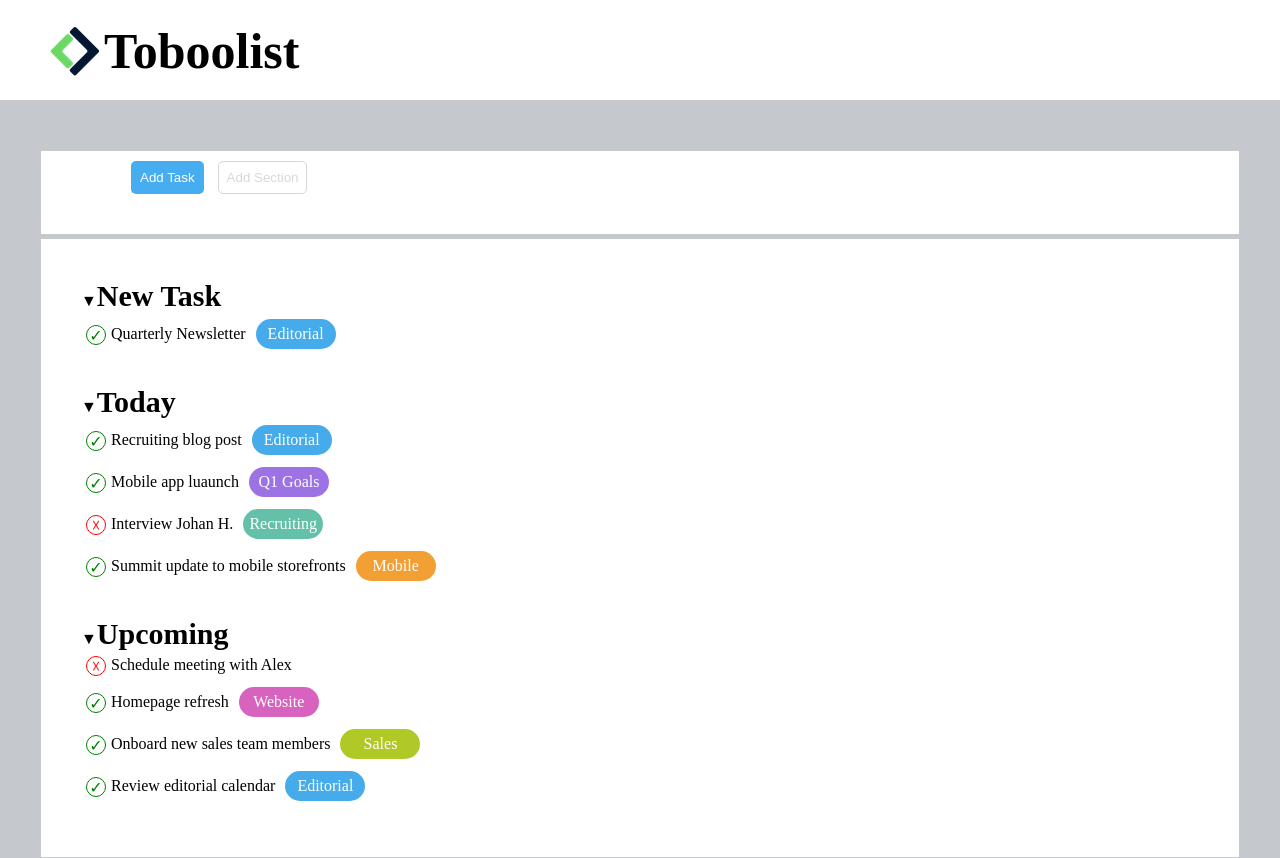
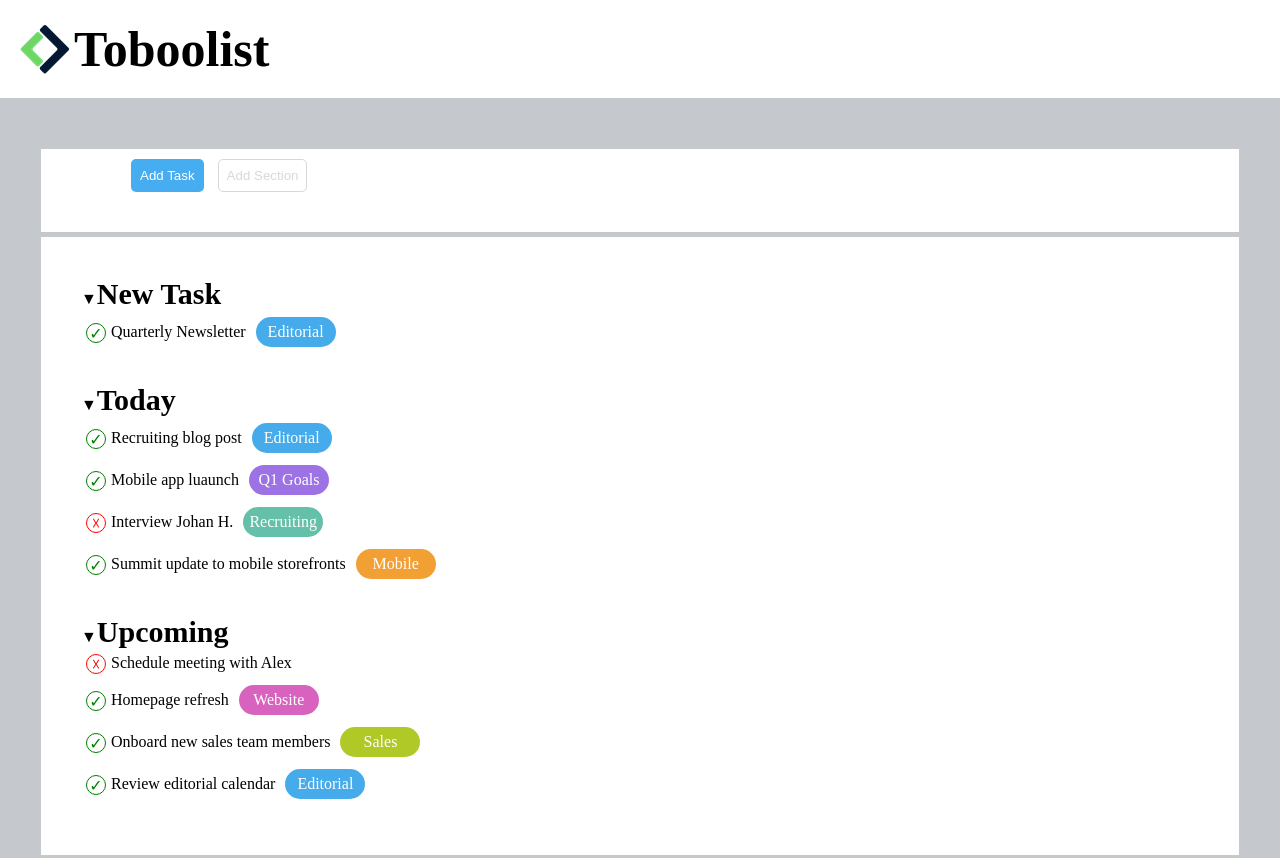
Before and after one commit to Giulia-M/html-css-toboolist, a plain HTML site: page index.html in a window 1280 px wide. Drawn offline with Linux system fonts and the light colour scheme.

Commit message:
elimino line-height e height a header e aggiungo il padding

```diff
--- a/style.css
+++ b/style.css
@@ -8,9 +8,8 @@ body {
     background-color: #c5c9cd;
 }
 header {
-    height: 100px;
-    line-height: 100px;
     background-color: white;
+    padding: 20px;
 }
 .logo-text {
     font-size: 50px;
@@ -19,7 +18,7 @@ header {
 }
 .logo {
     vertical-align: middle;
-    margin-left: 50px;
+
 }
 
 
```
